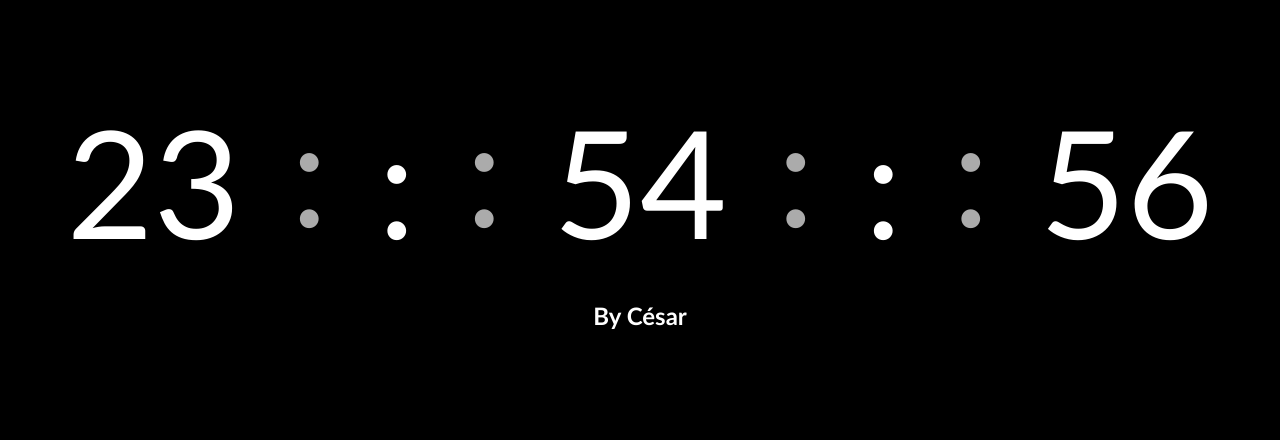
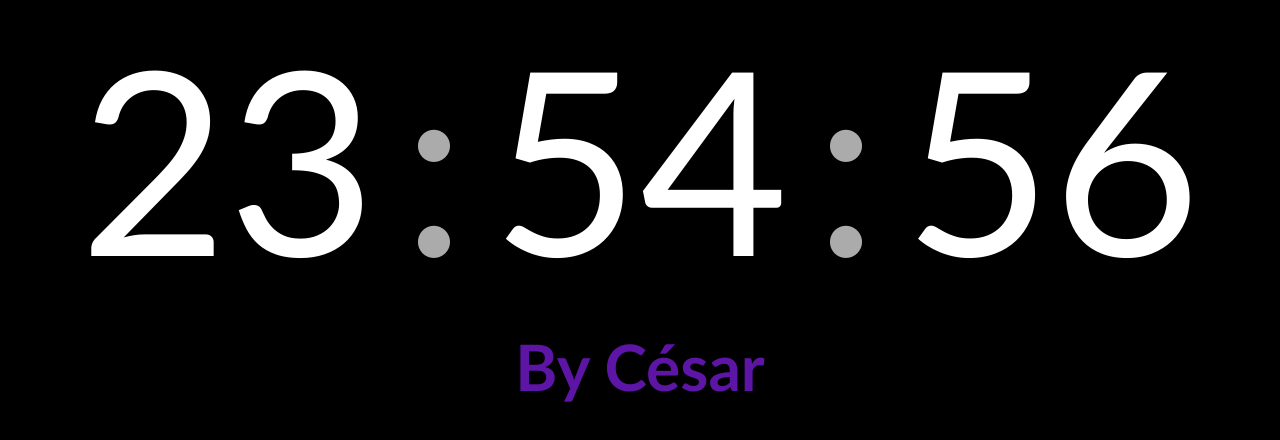
Before and after one commit to Cesar07010833/meurelogio, a plain HTML site: page index.html in a window 1280 px wide. Shown: the part 196-636 px from the top of the page. Drawn offline with Linux system fonts and the light colour scheme.

Commit message:
Update style.css

```diff
--- a/style.css
+++ b/style.css
@@ -1,18 +1,19 @@
-:root{
+:root {
     --color-dark: #000;
     --color-write: #fff;
     --color-light: #ababab;
     --color-purple: #5d15a5;
+}
 
-}
-*{
+* {
     background-color: var(--color-dark);
     color: var(--color-write);
     font-family: 'Gill Sans', 'Gill Sans MT', Calibri, 'Trebuchet MS', sans-serif;
     margin: 0;
     padding: 0;
 }
-body{
+
+body {
     display: flex;
     justify-content: center;
     align-items: center;
@@ -20,23 +21,24 @@ body{
     flex-direction: column;
     gap: 17px;
 }
-.clock{
+
+.clock {
     display: flex;
-    gap: 50px;
-    flex-wrap: wrap;
+    gap: 2vw;
+    font-size: 20vw;
+    justify-content: center;
 }
 
-.clock span{
-    font-size: 150px;
+.clock span {
     display: flex;
     align-items: center;
-    gap: 50px;
 }
-.clock span:not(:last-child):after{
-    content: ":";
-    margin-bottom: 25px;
+
+.separator {
     color: var(--color-light);
 }
-h2 strong{
-    color: var(--color-purple)
+
+h2 {
+    color: var(--color-purple);
+    font-size: 5vw;
 }
```
